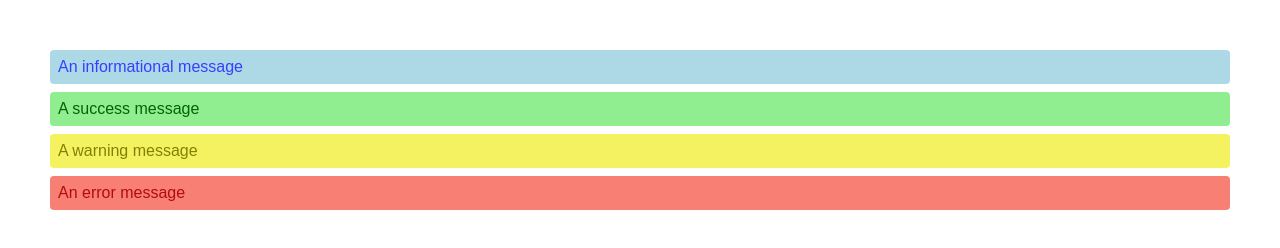
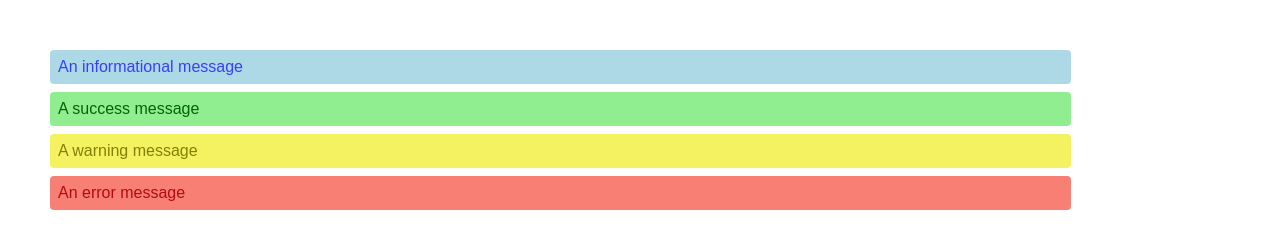
Before and after one commit to Liam0C0NN0R/codeup-web-exercises, a plain HTML site: page messages.html in a window 1280 px wide. Drawn offline with Linux system fonts and the light colour scheme.

Commit message:
messages.css

```diff
--- a/css/messages.css
+++ b/css/messages.css
@@ -1,6 +1,6 @@
 body, html {
     height: 100%;
-    width: 75%%;
+    width: 90%;
     padding: 1em;
     margin: 5px;
     font-family: Arial, Ubuntu, sans-serif;
```
